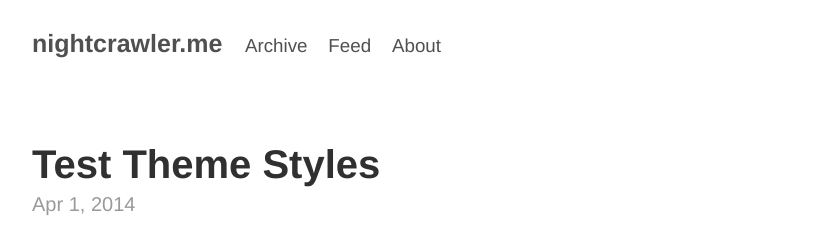
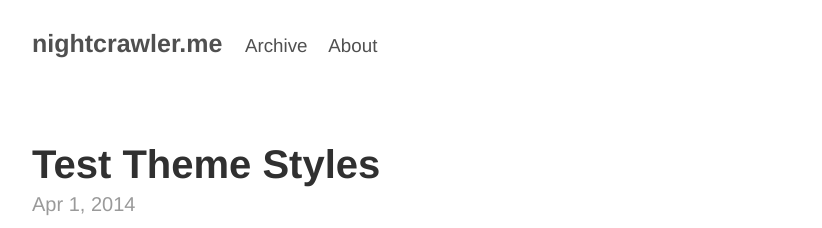
Before and after one commit to nightcrawler086/nightcrawler086.github.io, a Jekyll site: the page built from index.html, in a window 1280 px wide and 900 px high. Shown: the top 228 px of the window, without its empty margins (228-1050 px from the left). Built offline with Jekyll 4.4.1, drawn with Linux system fonts in a browser that asks for light colours.

Commit message:
small layout mod

```diff
--- a/_layouts/default.html
+++ b/_layouts/default.html
@@ -16,10 +16,7 @@
         &nbsp;&nbsp;&nbsp;<a href="{{ site.path }}/archive.html">Archive</a>
      </small>
      <small>
-       &nbsp;&nbsp;&nbsp;<a href="{{ site.path }}/feed.xml">Feed</a>
-     </small>
-     <small>
-       &nbsp;&nbsp;&nbsp;<a href="https://github.com/drjekyllthemes/jekyll-minimal-theme">About</a>
+       &nbsp;&nbsp;&nbsp;<a href="{{ site.path }}/about/index.html">About</a>
      </small>
    </h3>
 </header>
```
